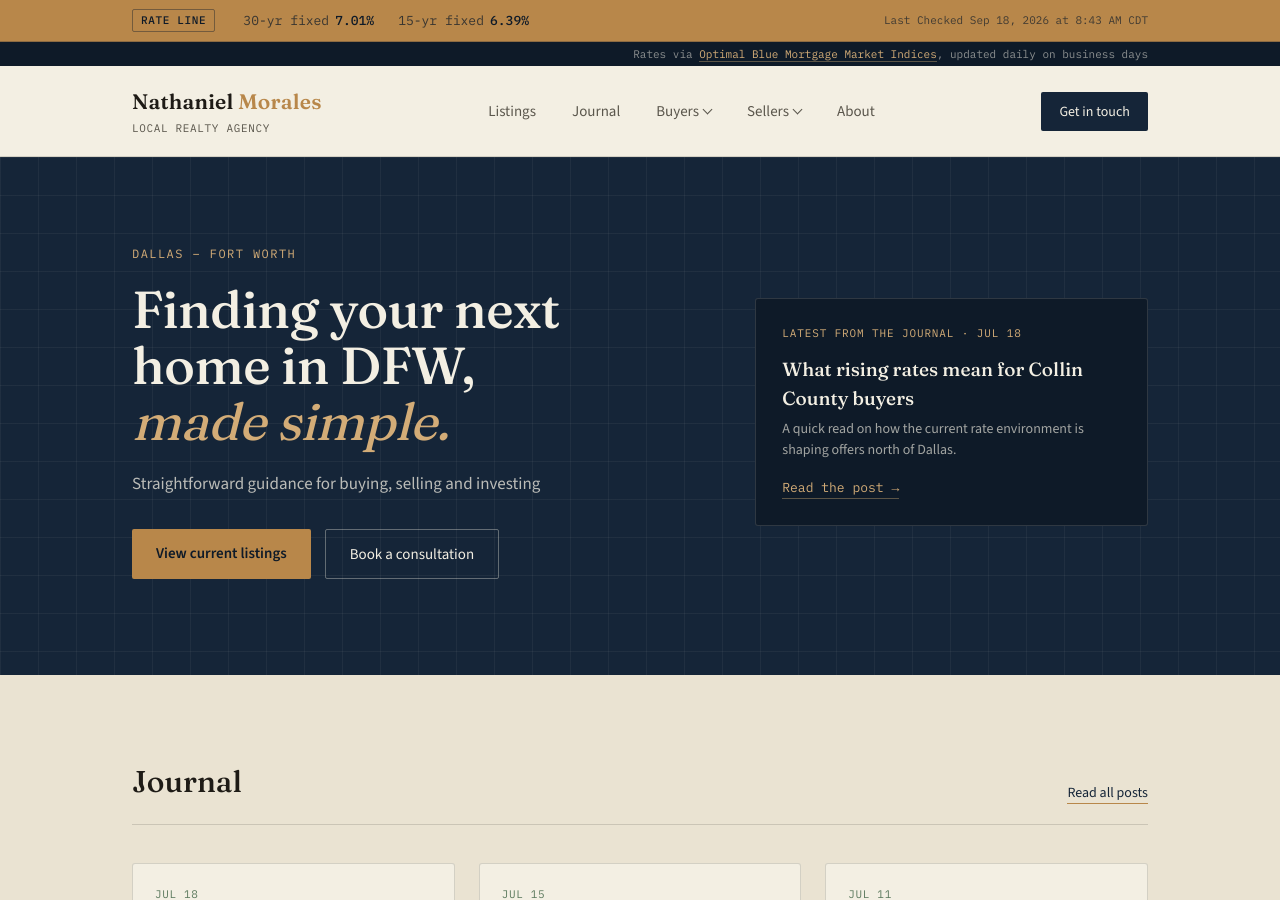
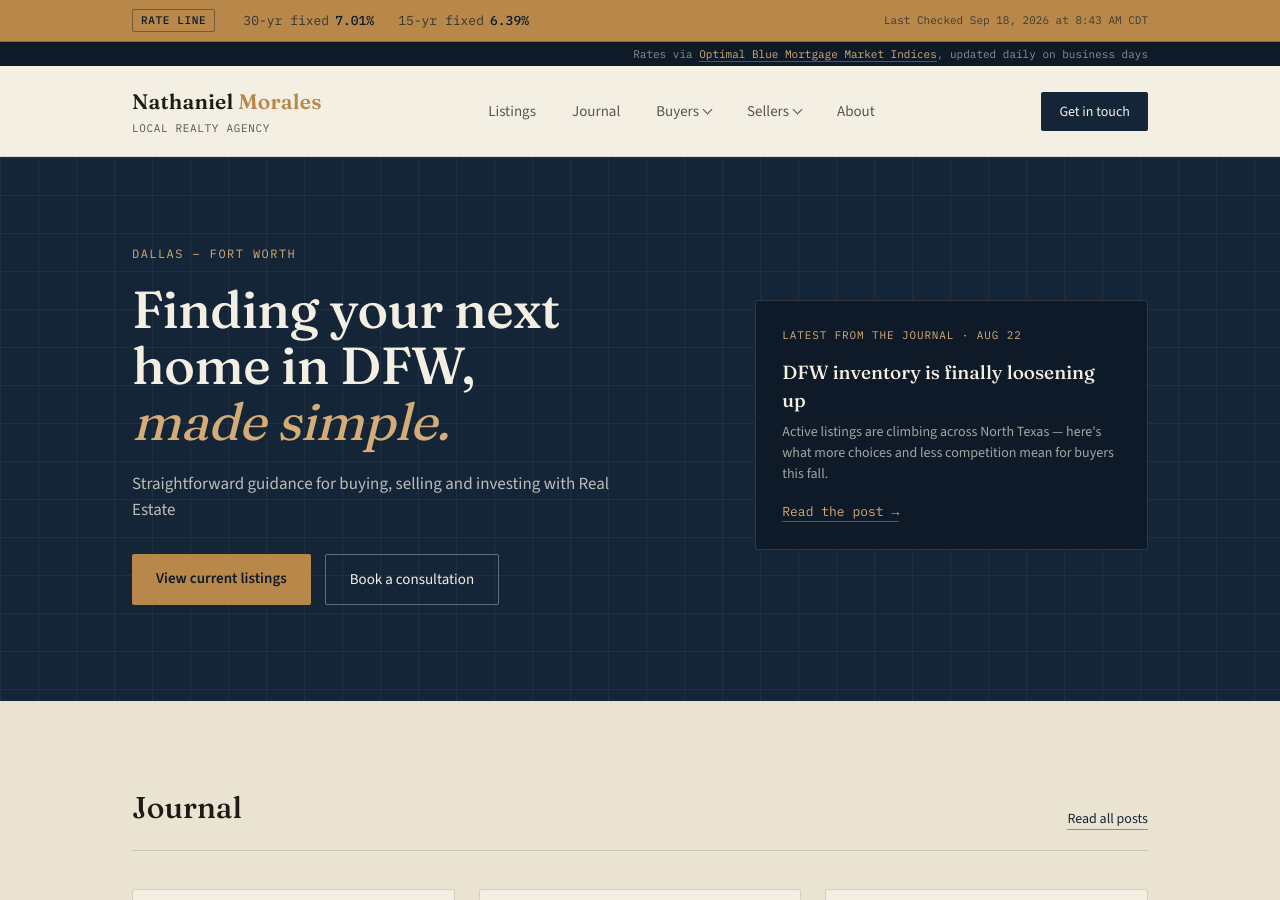
Before and after one commit to nathanielmorales7/deedanddoor, a Jekyll site: the page index.html, which Jekyll copies as it is, in a window 1280 px wide and 900 px high. Built offline with Jekyll 4.4.1, drawn with Linux system fonts in a browser that asks for light colours.

Commit message:
Update hero section contentUpdate hero subtext and point homepage journal snippet to latest post in index.html

```diff
--- a/index.html
+++ b/index.html
@@ -65,17 +65,17 @@
       <div>
         <div class="eyebrow">Dallas – Fort Worth</div>
         <h1>Finding your next<br>home in DFW,<br><em>made simple.</em></h1>
-        <p>Straightforward guidance for buying, selling and investing</p>
+        <p>Straightforward guidance for buying, selling and investing with Real Estate</p>
         <div class="hero-ctas">
           <a href="#listings" class="btn-primary">View current listings</a>
           <a href="#" class="btn-ghost">Book a consultation</a>
         </div>
       </div>
       <div class="hero-card">
-        <div class="hero-post-tag">Latest from the journal · Jul 18</div>
-        <h3>What rising rates mean for Collin County buyers</h3>
-        <p>A quick read on how the current rate environment is shaping offers north of Dallas.</p>
-        <a href="#blog" class="hero-post-link">Read the post →</a>
+        <div class="hero-post-tag">Latest from the journal · Aug 22</div>
+        <h3>DFW inventory is finally loosening up</h3>
+        <p>Active listings are climbing across North Texas — here's what more choices and less competition mean for buyers this fall.</p>
+        <a href="journal-dfw-inventory-loosening.html" class="hero-post-link">Read the post →</a>
       </div>
     </div>
   </div>
```
